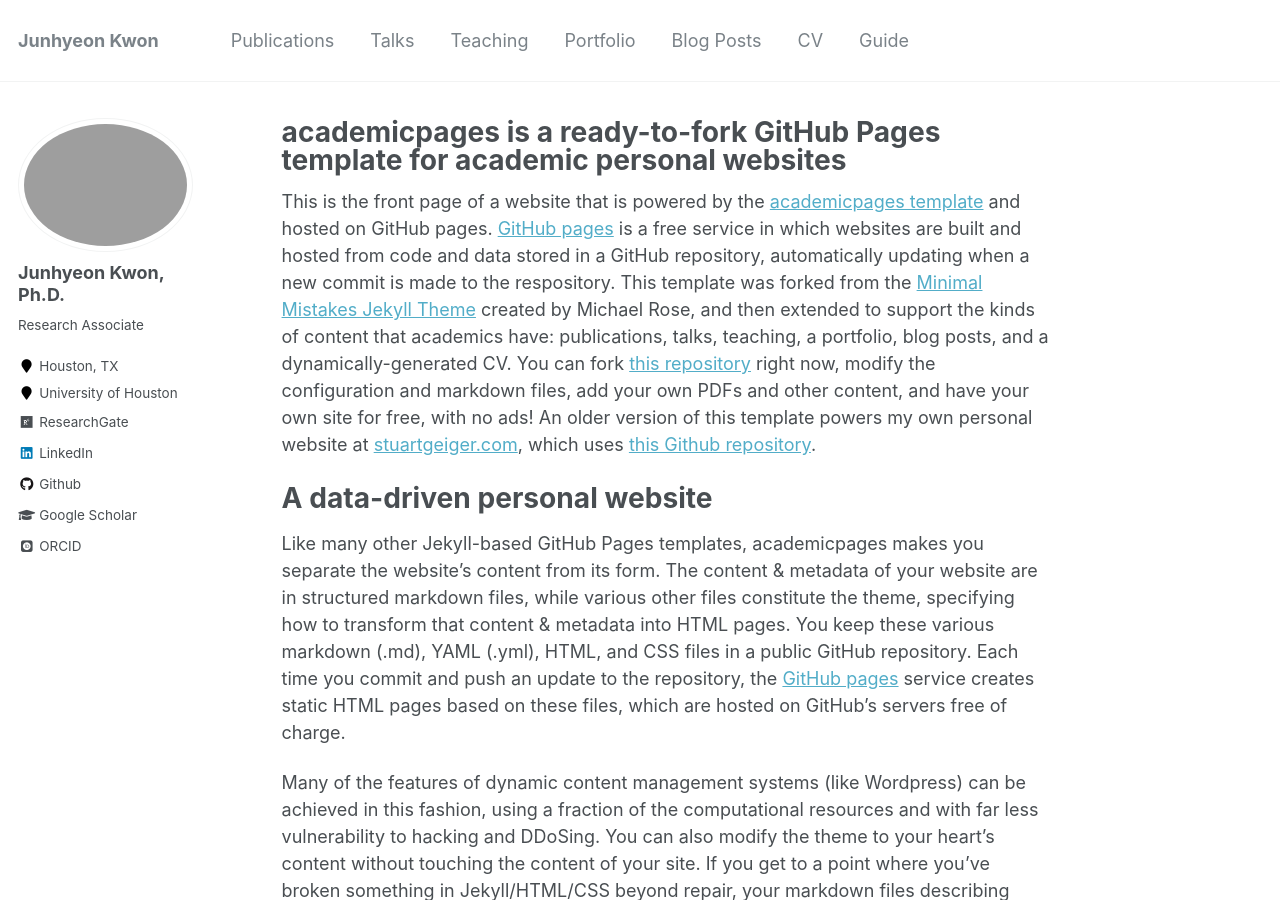
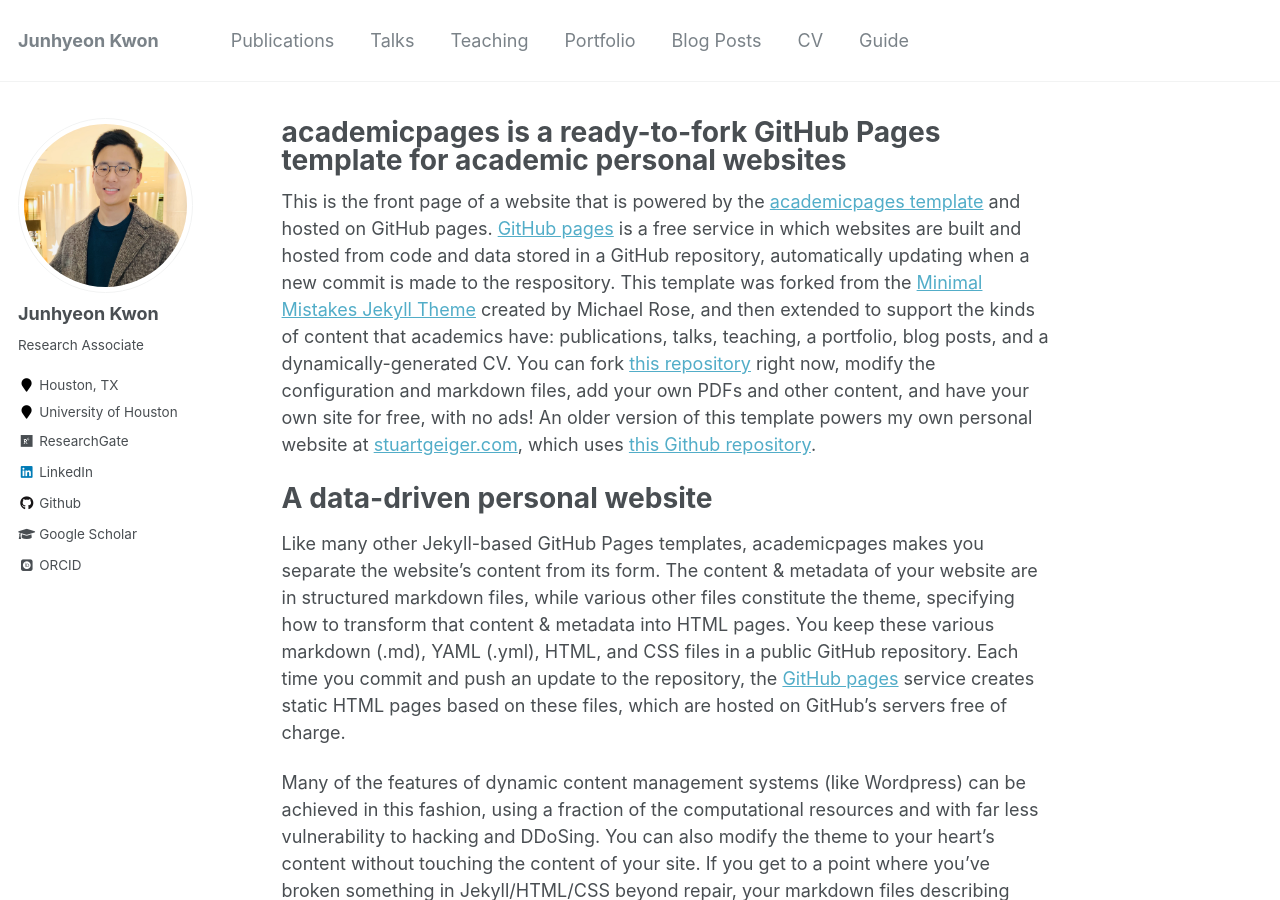
Before and after one commit to JunhyeonKwon/junhyeonkwon.github.io, a Jekyll site: the page built from _pages/about.md, in a window 1280 px wide and 900 px high. Built offline with Jekyll 4.4.1, drawn with Linux system fonts in a browser that asks for light colours; some web fonts are replaced.

Commit message:
Update _config.yml

```diff
--- a/_config.yml
+++ b/_config.yml
@@ -80,8 +80,8 @@ analytics:
 
 # Site Author
 author:
-  name             : "Junhyeon Kwon, Ph.D."
-  avatar           : "profile_junhyeon.png"
+  name             : "Junhyeon Kwon"
+  avatar           : "profile_junhyeon.jpg"
   bio              : "Research Associate"
   location         : "Houston, TX"
   employer         : "University of Houston"
```
